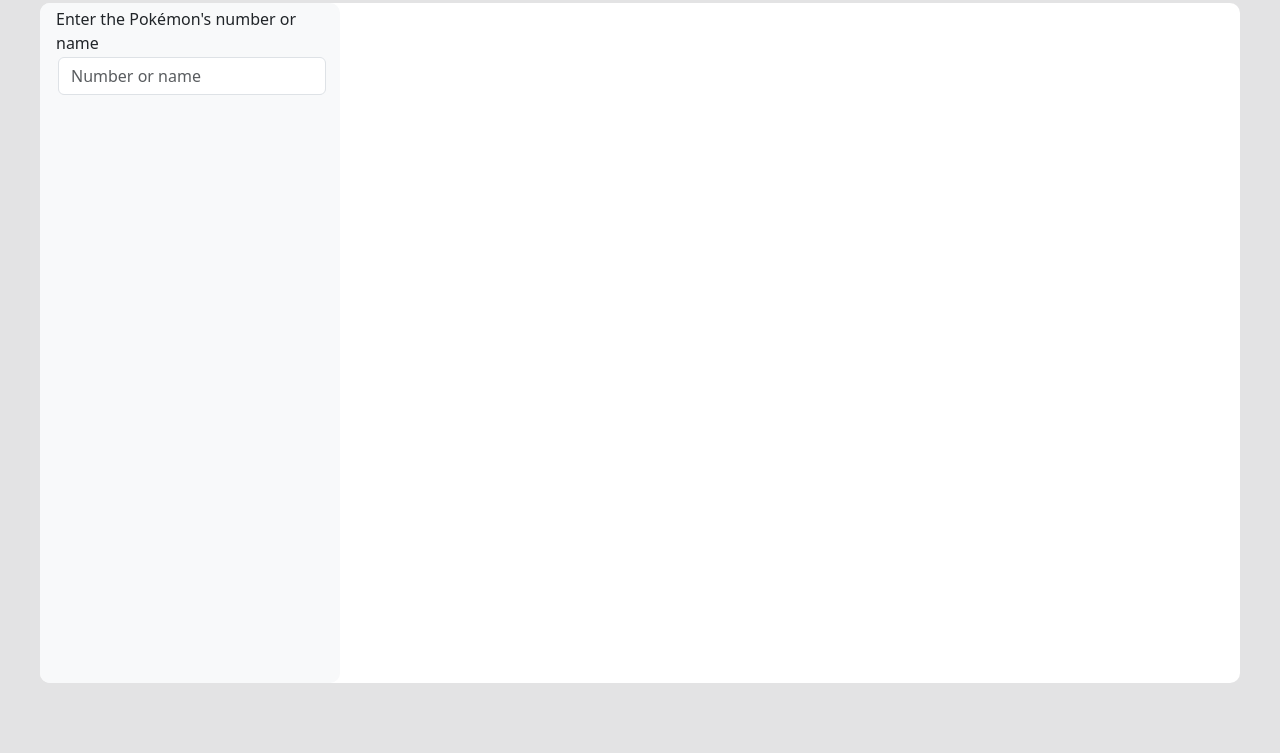
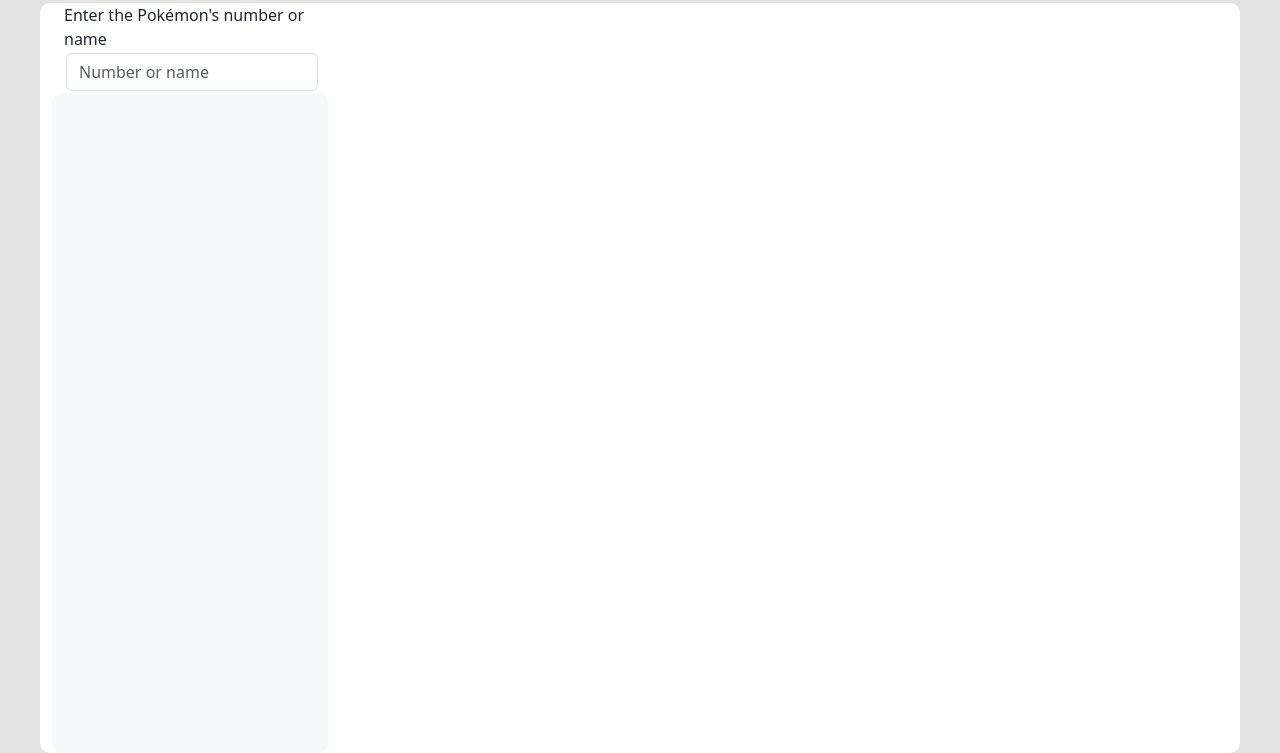
Before and after one commit to lctelli/pokedex, a plain HTML site: page index.html in a window 1280 px wide. Shown: the part 53-806 px from the top of the page. Drawn offline with nearby package versions, Linux system fonts and the light colour scheme; no server answers.

Commit message:
ajustando barra de pesquisa

```diff
--- a/css/style.css
+++ b/css/style.css
@@ -43,7 +43,7 @@ h2{
 /* Scrollbar geral */
 .scrollbar,
 .scrollbar2 {
-  height: calc(100vh - 120px); /* Ajuste o valor para considerar a altura do header ou margens */
+  height: calc(100vh - 140px); /* Ajuste o valor para considerar a altura do header ou margens */
   overflow-y: auto;
   scrollbar-width: thin; /* para Firefox */
   scrollbar-color: #ccc transparent;
@@ -105,7 +105,7 @@ border-radius: 10px;
 /* Media query para telas com altura maior */
 @media (orientation: portrait) {
   .scrollbar {
-    height: 40vh; /* A scrollbar ocupará 40% da altura da tela */
+     height: calc(40vh - 120px);
   }
 
   .scrollbar2 {
@@ -129,7 +129,6 @@ border-radius: 10px;
     main {
     margin-left: 10px;
     margin-right: 10px;
-    margin-bottom: 20px;
   }
 
 }
--- a/index.html
+++ b/index.html
@@ -18,14 +18,14 @@
   <main>
     <div class="container-fluid">
       <div class="row bg-white bordaRedonda">
-        <div class="col-3  scrollbar nav-scroll">
+        <div class="col-3">
           <div class="container-fluid">
             <label>Enter the Pokémon's number or name</label>
             <input type="text" id="buscaPokemon" placeholder="Number or name" class="form-control">
           </div>
 
 
-          <div class="container">
+          <div class="container scrollbar nav-scroll">
             <div class="container-fluid">
               <div id="pokemonNav" class="nav flex-column nav-pills table-striped table-hover"></div>
             </div>
```
